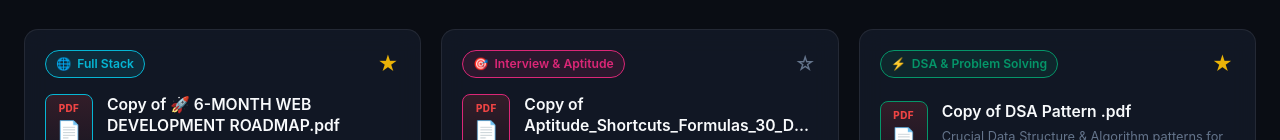
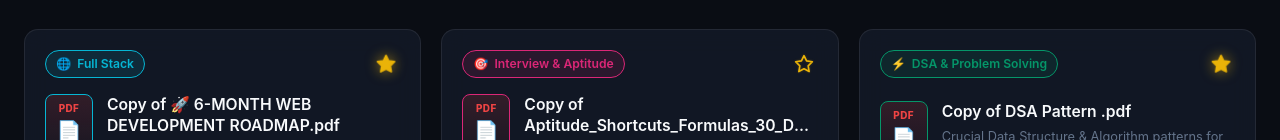
Before and after one commit to sai7654321/study-vault, a React (Vite) app: page / in a window 1280 px wide. Shown: the part 623-763 px from the top of the page. Built offline with nearby package versions, Linux system fonts and the light colour scheme; no server answers.

Commit message:
Add golden pop, glow, and burst animations to favorite star

```diff
--- a/src/App.css
+++ b/src/App.css
@@ -603,21 +603,110 @@
 .star-btn {
   background: none;
   border: none;
-  color: var(--text-muted);
-  font-size: 20px;
   cursor: pointer;
   line-height: 1;
-  padding: 2px;
-  transition: transform var(--transition-fast), color var(--transition-fast);
+  padding: 4px;
+  display: inline-flex;
+  align-items: center;
+  justify-content: center;
+  position: relative;
+  border-radius: var(--radius-full);
+  transition: transform 0.25s cubic-bezier(0.34, 1.56, 0.64, 1), background-color 0.2s ease;
 }
 
 .star-btn:hover {
-  transform: scale(1.2);
-  color: #eab308;
-}
-
-.star-btn.is-starred {
-  color: #eab308;
+  background-color: rgba(234, 179, 8, 0.12);
+  transform: scale(1.18);
+}
+
+.star-btn:active {
+  transform: scale(0.9);
+}
+
+.star-icon-wrapper {
+  position: relative;
+  display: flex;
+  align-items: center;
+  justify-content: center;
+}
+
+.star-svg {
+  transition: all 0.3s cubic-bezier(0.34, 1.56, 0.64, 1);
+  filter: drop-shadow(0 0 1px rgba(234, 179, 8, 0.25));
+}
+
+/* Hover state: tilt + bright golden glow */
+.star-btn:hover .star-svg {
+  transform: rotate(15deg) scale(1.1);
+  stroke: #facc15;
+  filter: drop-shadow(0 0 6px rgba(250, 204, 21, 0.8));
+}
+
+/* When Starred: golden fill, pop bounce, and continuous breathing twinkle */
+.star-btn.is-starred .star-svg {
+  fill: #eab308;
+  stroke: #eab308;
+  animation: starPop 0.45s cubic-bezier(0.175, 0.885, 0.32, 1.275) forwards, starPulseGlow 3s infinite ease-in-out 0.45s;
+}
+
+/* Star Pop Animation when favorited */
+@keyframes starPop {
+  0% {
+    transform: scale(0.7) rotate(-20deg);
+  }
+  50% {
+    transform: scale(1.4) rotate(20deg);
+    filter: drop-shadow(0 0 14px rgba(250, 204, 21, 0.95));
+  }
+  75% {
+    transform: scale(0.92) rotate(-6deg);
+  }
+  100% {
+    transform: scale(1) rotate(0deg);
+    filter: drop-shadow(0 0 6px rgba(234, 179, 8, 0.6));
+  }
+}
+
+/* Gentle Breathing Golden Glow for Starred items */
+@keyframes starPulseGlow {
+  0%, 100% {
+    filter: drop-shadow(0 0 4px rgba(234, 179, 8, 0.5));
+    transform: scale(1);
+  }
+  50% {
+    filter: drop-shadow(0 0 10px rgba(250, 204, 21, 0.85));
+    transform: scale(1.08);
+  }
+}
+
+/* Sparkle burst ring effect */
+.star-sparkle-ring {
+  position: absolute;
+  inset: -4px;
+  border-radius: 50%;
+  pointer-events: none;
+  opacity: 0;
+}
+
+.star-btn.is-starred .star-sparkle-ring {
+  animation: starRingBurst 0.6s cubic-bezier(0.1, 0.8, 0.3, 1) forwards;
+}
+
+@keyframes starRingBurst {
+  0% {
+    transform: scale(0.6);
+    box-shadow: 0 0 0 0 rgba(234, 179, 8, 0.8);
+    opacity: 1;
+  }
+  70% {
+    box-shadow: 0 0 0 10px rgba(234, 179, 8, 0);
+    opacity: 0.6;
+  }
+  100% {
+    transform: scale(1.4);
+    box-shadow: 0 0 0 14px rgba(234, 179, 8, 0);
+    opacity: 0;
+  }
 }
 
 .card-body {
--- a/src/components/FileCard.jsx
+++ b/src/components/FileCard.jsx
@@ -87,8 +87,24 @@ export function FileCard(props) {
           className={"star-btn" + (file.starred ? " is-starred" : "")}
           onClick={handleStarClick}
           title={file.starred ? "Remove from favorites" : "Add to favorites"}
+          aria-label={file.starred ? "Remove from favorites" : "Add to favorites"}
         >
-          {file.starred ? "★" : "☆"}
+          <span className="star-icon-wrapper">
+            <svg
+              className="star-svg"
+              viewBox="0 0 24 24"
+              width="20"
+              height="20"
+              fill={file.starred ? "#eab308" : "none"}
+              stroke="#eab308"
+              strokeWidth="2"
+              strokeLinecap="round"
+              strokeLinejoin="round"
+            >
+              <polygon points="12 2 15.09 8.26 22 9.27 17 14.14 18.18 21.02 12 17.77 5.82 21.02 7 14.14 2 9.27 8.91 8.26 12 2" />
+            </svg>
+            <span className="star-sparkle-ring"></span>
+          </span>
         </button>
       </div>
 
```
